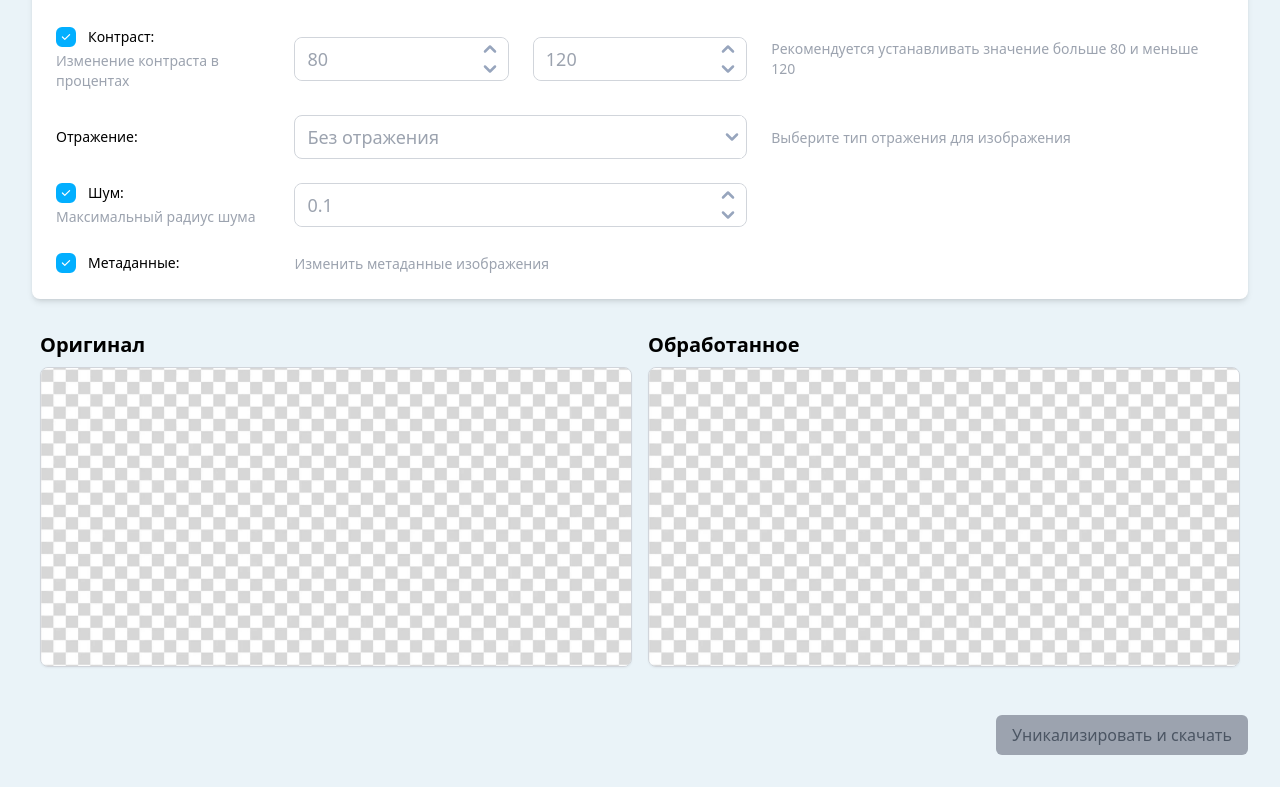
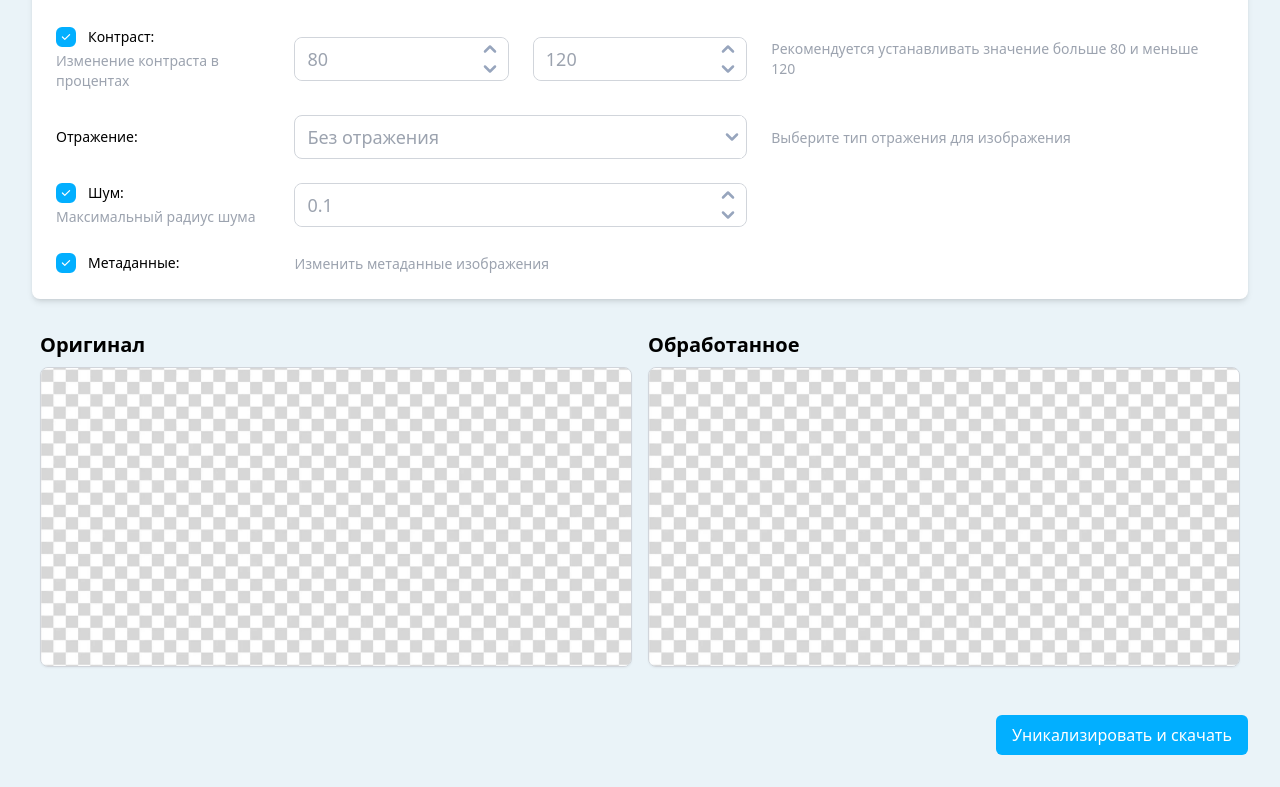
Before and after one commit to Xeelix/react-image-uniqualizer, a React (Vite) app: page / in a window 1280 px wide. Shown: the part 653-1440 px from the top of the page. Built offline with nearby package versions, Linux system fonts and the light colour scheme.

Commit message:
refactor: button, popup

```diff
--- /dev/null
+++ b/src/components/CustomInputs/CustomButton.tsx
@@ -0,0 +1,68 @@
+import React from "react";
+import { CustomLoader } from "../CustomLoader";
+
+interface CustomButtonProps {
+  label: string;
+  onClick: () => void;
+  icon?: React.ReactNode;
+  className?: string;
+  variant?: "default" | "underline" | "primary";
+  fullWidth?: boolean;
+  disabled?: boolean;
+  isLoading?: boolean;
+  loadingText?: string;
+}
+
+const CustomButton: React.FC<CustomButtonProps> = ({
+  label,
+  onClick,
+  icon,
+  className = "",
+  variant = "default",
+  fullWidth = false,
+  disabled = false,
+  isLoading = false,
+  loadingText = "Loading...",
+}) => {
+  const baseClasses =
+    "rounded-md inline-flex items-center gap-2 transition-colors duration-200";
+  const variantClasses = {
+    default: "py-2 px-4 bg-primary hover:bg-primary-dark text-white",
+    underline: "text-primary hover:underline focus:outline-none bg-transparent",
+    primary: "py-2 px-4 bg-primary hover:bg-primary-dark text-white",
+  };
+  const disabledClasses =
+    "bg-gray-500 text-gray-600 cursor-not-allowed hover:bg-gray-500";
+  const widthClass = fullWidth ? "w-full" : "";
+
+  const buttonClasses = `
+      ${baseClasses}
+      ${variantClasses[variant]}
+      ${widthClass}
+      ${className}
+      ${disabled || isLoading ? disabledClasses : "cursor-pointer"}
+    `.trim();
+
+  return (
+    <button
+      onClick={onClick}
+      className={buttonClasses}
+      disabled={disabled || isLoading}
+      type="button"
+    >
+      {isLoading ? (
+        <>
+          <CustomLoader className='w-5 h-5 mr-2' />
+          {loadingText}
+        </>
+      ) : (
+        <>
+          {icon}
+          {label}
+        </>
+      )}
+    </button>
+  );
+};
+
+export default CustomButton;
--- a/src/components/ImageUploader/ImageUploader.tsx
+++ b/src/components/ImageUploader/ImageUploader.tsx
@@ -1,5 +1,6 @@
 import React from "react";
 import { IconUpload } from '@tabler/icons-react';
+import CustomButton from '../CustomInputs/CustomButton';
 
 interface ImageUploaderProps {
   onUpload: (files: File[]) => void;
@@ -12,6 +13,11 @@ const ImageUploader: React.FC<ImageUploaderProps> = ({ onUpload }) => {
       onUpload(filesArray);
     }
   };
+
+  const handleClick = () => {
+    document.getElementById('image-upload')?.click();
+  };
+
   return (
     <div className='mb-6'>
       <input
@@ -22,15 +28,13 @@ const ImageUploader: React.FC<ImageUploaderProps> = ({ onUpload }) => {
         className='hidden'
         id='image-upload'
       />
-      <label
-        htmlFor='image-upload'
-        className='bg-primary hover:bg-primary-dark text-white py-2 px-4 rounded-md cursor-pointer inline-flex items-center gap-2'
-      >
-        <IconUpload size={20} />
-        Загрузить изображения
-      </label>
+      <CustomButton
+        label="Загрузить изображения"
+        onClick={handleClick}
+        icon={<IconUpload size={20} />}
+      />
     </div>
-  )
+  );
 };
 
 export default ImageUploader;
--- a/src/components/UniqualizationSettings/CopiesAndFolderStructure.tsx
+++ b/src/components/UniqualizationSettings/CopiesAndFolderStructure.tsx
@@ -4,6 +4,7 @@ import { UniqualizationSettingsForm } from "../../types";
 import { CustomInput } from "../CustomInputs/CustomInput";
 import { CustomDropdown } from "../CustomInputs/CustomDropdown";
 import FAQPopup from "./FAQPopup";
+import CustomButton from "../CustomInputs/CustomButton";
 
 interface CopiesAndFolderStructureProps {
   control: Control<UniqualizationSettingsForm>;
@@ -58,13 +59,12 @@ const CopiesAndFolderStructure: React.FC<CopiesAndFolderStructureProps> = ({
         )}
       />
       <div className='col-span-2 flex justify-start'>
-        <button
-          className='text-primary cursor-pointer hover:underline focus:outline-none'
+        <CustomButton
+          label='Подробнее в FAQ'
           onClick={toggleFAQ}
-          type='button'
-        >
-          Подробнее в FAQ
-        </button>
+          variant='underline'
+          className='text-left'
+        />
       </div>
       {showFAQ && <FAQPopup onClose={toggleFAQ} />}
     </div>
--- a/src/components/UniqualizationSettings/FAQPopup.tsx
+++ b/src/components/UniqualizationSettings/FAQPopup.tsx
@@ -1,13 +1,25 @@
-import React from "react";
+import React, { useEffect, useState } from "react";
+import CustomButton from "../CustomInputs/CustomButton";
 
 interface FAQPopupProps {
   onClose: () => void;
 }
 
 const FAQPopup: React.FC<FAQPopupProps> = ({ onClose }) => {
+  const [isVisible, setIsVisible] = useState(false);
+
+  useEffect(() => {
+    setIsVisible(true);
+  }, []);
+
+  const handleClose = () => {
+    setIsVisible(false);
+    setTimeout(onClose, 300); // Match the duration of the transition
+  };
+
   return (
-    <div className='fixed inset-0 bg-black bg-opacity-50 flex items-center justify-center z-50'>
-      <div className='bg-white p-6 rounded-lg max-w-2xl'>
+    <div className={`fixed inset-0 bg-black bg-opacity-50 flex items-center justify-center z-50 transition-opacity duration-300 ${isVisible ? 'opacity-100' : 'opacity-0'}`}>
+      <div className={`bg-white p-6 rounded-lg max-w-2xl transform transition-transform duration-300 ${isVisible ? 'scale-100' : 'scale-90'}`}>
         <h2 className='text-xl font-bold mb-4'>
           Режимы сохранения уникальных изображений
         </h2>
@@ -35,12 +47,7 @@ const FAQPopup: React.FC<FAQPopupProps> = ({ onClose }) => {
           </li>
         </ul>
         <div className='flex justify-end'>
-          <button
-            className='bg-primary text-white px-4 py-2 rounded hover:bg-primary-dark focus:outline-none'
-            onClick={onClose}
-          >
-            Закрыть
-          </button>
+          <CustomButton label='Закрыть' onClick={handleClose} />
         </div>
       </div>
     </div>
--- a/src/pages/ImageUniqualization.tsx
+++ b/src/pages/ImageUniqualization.tsx
@@ -7,6 +7,7 @@ import { processImage } from "../utils/imageProcessing";
 import { useState } from "react";
 import { CustomLoader } from "../components/CustomLoader";
 import { uniqualizeImages } from "../utils/uniqualization";
+import CustomButton from "../components/CustomInputs/CustomButton";
 
 function ImageUniqualization() {
   const { setImages, images, settings } = useImageStore();
@@ -74,24 +75,14 @@ function ImageUniqualization() {
         </div>
 
         <div className='mt-4 flex justify-end'>
-          <button
+          <CustomButton
             onClick={handleUniqualization}
-            className={`py-2 px-4 rounded-md transition-colors duration-200 flex items-center justify-center ${
-              images.length === 0 || isProcessing
-                ? "bg-gray-400 text-gray-600 cursor-not-allowed"
-                : "bg-primary hover:bg-primary-dark text-white"
-            }`}
+            label='Уникализировать и скачать'
+            variant='primary'
             disabled={images.length === 0 || isProcessing}
-          >
-            {isProcessing ? (
-              <>
-                <CustomLoader className='w-5 h-5 mr-2' />
-                Обработка...
-              </>
-            ) : (
-              "Уникализировать и скачать"
-            )}
-          </button>
+            isLoading={isProcessing}
+            loadingText='Обработка...'
+          />
         </div>
       </Container>
     </div>
```
